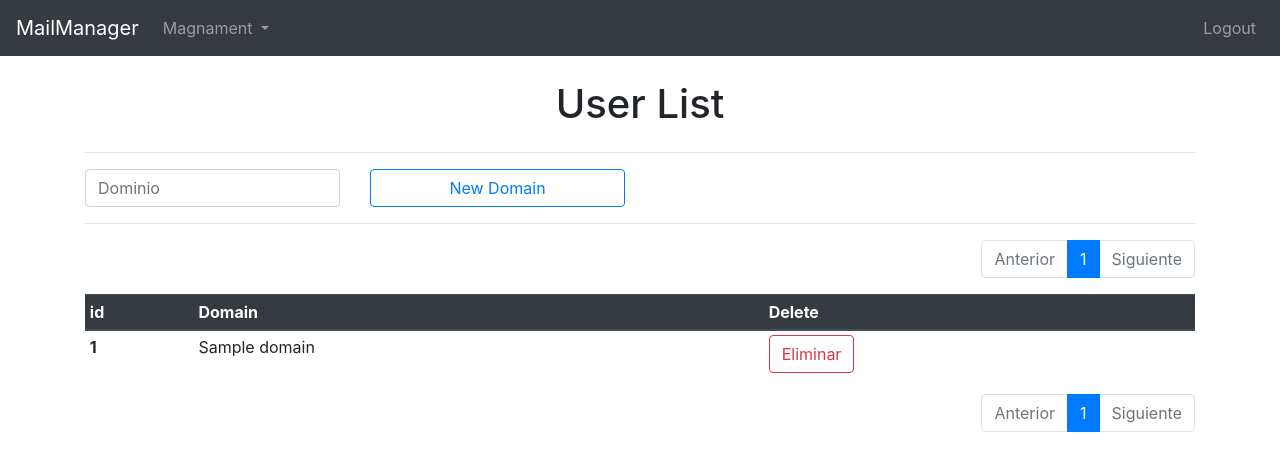
After one commit to ensarman/mailapi, a Django app: page /mail_manager/domains/ in a window 1280 px wide. The commit adds this page. Shown: the top 471 px of the page. Run offline with Django 3.2, Linux system fonts and the light colour scheme; a user stored in the database is signed in; tables that the repository leaves empty hold one stand-in row (values such as "Sample post"); some libraries are stand-ins or nearby versions.

Commit message:
domains and delete domains

```diff
--- /dev/null
+++ b/static/js/delete_modal.js
@@ -0,0 +1,38 @@
+const get_modal = (pk, name, url, csrf_token) => {
+      $('.modal').remove();
+
+      const modal = document.createElement('div');
+      modal.setAttribute('id', `modal-${pk}`);
+      modal.setAttribute('tabindex', '-1');
+      modal.setAttribute('role', 'dialog');
+      modal.setAttribute('aria-labelledby', "ModalLabel");
+      modal.setAttribute('aria-hidden', "true");
+      modal.classList.add("modal", "fade");
+
+      modal.innerHTML = `
+        <div class="modal-dialog">
+          <div class="modal-content">
+            <div class="modal-header">
+              <h5 class="modal-title" id="ModalLabel">Contiramtion</h5>
+              <button type="button" class="close" data-dismiss="modal" aria-label="Close">
+                <span aria-hidden="true">&times;</span>
+              </button>
+            </div>
+            <div class="modal-body">
+              <p>Are You sure to delete <strong>${name}</strong></p>
+            </div>
+            <div class="modal-footer">
+              <form method="post" action="${url}">
+                <input type="hidden" name="csrfmiddlewaretoken" value="${csrf_token}">
+                <button type="button" class="btn btn-outline-secondary" data-dismiss="modal">Close</button>
+                <button type="submit" class="btn btn-outline-primary">Delete</button>
+              </form>
+            </div>
+          </div>
+        </div>
+      `.trim();
+
+      $(modal).on('hidden.bs.modal', function () {
+                $(this).remove();
+            }).modal('show');
+  };
--- a/sys_users/views.py
+++ b/sys_users/views.py
@@ -11,3 +11,4 @@ class LoginView(LoginView):
     template_name = "login.html"
     redirect_authenticated_user = True
     success_url = reverse_lazy("mail:user_list")
+    title = "Login Email Magnament"
--- a/templates/main.html
+++ b/templates/main.html
@@ -7,8 +7,9 @@
         content="width=device-width, user-scalable=no, initial-scale=1.0, maximum-scale=1.0, minimum-scale=1.0">
   <meta http-equiv="X-UA-Compatible" content="ie=edge">
   <link rel="stylesheet" href="{% static 'bootstrap/css/bootstrap.min.css' %}">
-
-  <title>Document</title>
+{% block head %}
+  <title>{{ title }}</title>
+{% endblock %}
 </head>
 <body>
 {% if user.is_authenticated %}
--- a/templates/navbar.html
+++ b/templates/navbar.html
@@ -17,13 +17,12 @@
           Magnament
         </a>
         <div class="dropdown-menu" aria-labelledby="magnamentDropdown">
-          <a class="dropdown-item" href="">domains</a>
+          <a class="dropdown-item" href="{% url 'mail:domain_list' %}">domains</a>
           <a class="dropdown-item" href="{% url 'mail:user_list' %}">users</a>
           <a class="dropdown-item" href="">redirections</a>
           <a class="dropdown-item" href="">aliases</a>
         </div>
       </li>
-
     </ul>
     <ul class="navbar-nav">
       <li class="nav-item">
--- /dev/null
+++ b/templates/virtual/domain_list.html
@@ -0,0 +1,71 @@
+{% extends 'main.html' %}
+{% load static %}
+
+{% block body %}
+  <div class="container">
+    <div class="row">
+      <div class="col-12 text-center">
+        <h1>User List</h1>
+      </div>
+    </div>
+    <hr/>
+    {% if form.errors %}
+      <div class="row">
+        {{ form.errors }}
+      </div>
+    {% endif %}
+    <form method="post">
+      <div class="row">
+        {% csrf_token %}
+        <div class="col-12 col-md-3 mt-2 mt-md-auto">{{ form.name }}</div>
+        <div class="col-12 col-md-3 mt-2 mt-md-auto">
+          <button
+              class="btn btn-outline-primary btn-block"
+              type="submit"
+          >
+            New Domain
+          </button>
+        </div>
+      </div>
+    </form>
+    <hr/>
+    <div class="row">
+      <div class="col-12">
+        {% include 'pagination.html' %}
+        <table class="table table-hover table-sm">
+          <thead class="thead-dark">
+          <tr>
+            <th>id</th>
+            <th>Domain</th>
+            <th>Delete</th>
+          </tr>
+          </thead>
+          <tbody>
+          {% for domain in object_list %}
+            <tr>
+              <th>{{ domain.id }}</th>
+              <td>{{ domain.name }}</td>
+              <td>
+                <button
+                    class="btn btn-outline-danger"
+                    type="submit"
+                    id="button-delete-{{ domain.id }}"
+                    onclick="get_modal({{ domain.id }},'{{ domain.name }}', '{% url 'mail:domain_delete' domain.id %}', '{{ csrf_token }}')"
+                >
+                  Eliminar
+                </button>
+              </td>
+            </tr>
+          {% endfor %}
+          </tbody>
+        </table>
+        {% include 'pagination.html' %}
+      </div>
+    </div>
+  </div>
+
+{% endblock %}
+
+{% block js %}
+  <script src="{% static 'js/delete_modal.js' %}"></script>
+{% endblock %}
--- a/virtual/forms.py
+++ b/virtual/forms.py
@@ -1,5 +1,6 @@
 from django import forms
-from .models import User
+from django.forms.fields import EmailInput
+from .models import User, Domain
 
 class UserForm(forms.ModelForm):
 
@@ -12,7 +13,7 @@ class UserForm(forms.ModelForm):
                 'placeholder': "Password",
                 'autocomplete': "new-password",
             }),
-            'email': forms.TextInput(attrs={'class': 'form-control', 'placeholder': "E-Mail"}),
+            'email': forms.EmailInput(attrs={'class': 'form-control', 'placeholder': "E-Mail"}),
             'domain': forms.Select(attrs={'class': 'custom-select'}),
             'quota': forms.NumberInput(attrs={'class': 'form-control', 'placeholder': 'Quota'})
         }
@@ -20,3 +21,12 @@ class UserForm(forms.ModelForm):
     def __init__(self, *args, **kwargs):
         super(UserForm, self).__init__(*args, **kwargs)
         self.fields['domain'].empty_label = None
+
+
+class DomainForm(forms.ModelForm):
+    class Meta:
+        model = Domain
+        fields = {'name'}
+        widgets = {
+            'name': forms.TextInput(attrs={'class': 'form-control', 'placeholder': 'Dominio'})
+        }
--- a/virtual/models.py
+++ b/virtual/models.py
@@ -1,6 +1,6 @@
 from django.db import models
 from .lib import password
-
+from django.core.validators import RegexValidator
 
 # Create your models here.
 
@@ -14,7 +14,15 @@ Los nombres de las tablas están en plural por el estandar de ISPmail
 
 class Domain(models.Model):
     """Dominos virtuales"""
-    name = models.URLField(max_length=50, unique=True)
+    name = models.TextField(
+        max_length=50,
+        unique=True,
+        validators=(
+            RegexValidator(
+                regex=r'^[a-zA-Z0-9-]*\.[a-z]*$',
+                message="Enter a valid domain name"
+            ),)
+    )
 
     class Meta:
         db_table = 'virtual_domains'
--- a/virtual/urls.py
+++ b/virtual/urls.py
@@ -1,6 +1,32 @@
-from django.urls import path
-from .views import ListUsers
+from django.urls import path, reverse, reverse_lazy
+from django.views.generic import DeleteView
+from .views import BaseList
+from .models import User, Domain, Alias
+from .forms import UserForm, DomainForm
 
 urlpatterns = [
-    path('users', ListUsers.as_view(), name="user_list"),
+    path('users/', BaseList.as_view(
+        model=User,
+        form_class=UserForm,
+        paginate_by=10,
+        success_url='mail:user_list',
+        ordering='-id'
+    ), name="user_list"),
+    path('domains/', BaseList.as_view(
+        model=Domain,
+        form_class=DomainForm,
+        paginate_by=10,
+        success_url='mail:domain_list',
+        ordering='-id'
+    ), name="domain_list"),
+    path('delete_user/<int:pk>', DeleteView.as_view(
+        model=User,
+        success_url='mail:user_list',
+        ), name='user_delete'
+    ),
+    path('delete_domain/<int:pk>', DeleteView.as_view(
+        model=Domain,
+        success_url=reverse_lazy('mail:domain_list'),
+        ), name='domain_delete'
+    ),
 ]
--- a/virtual/views.py
+++ b/virtual/views.py
@@ -1,32 +1,26 @@
-from django.views.generic import ListView, FormView, CreateView
+from django.views.generic import ListView, DeleteView
 from django.views.generic.list import BaseListView, MultipleObjectMixin, MultipleObjectTemplateResponseMixin
-from django.views.generic.edit import FormMixin, ProcessFormView
+from django.views.generic.edit import FormMixin
 from django.contrib.auth.mixins import LoginRequiredMixin
-from django.urls import reverse_lazy, reverse
-from .models import User
-from .forms import UserForm
 
 from django.http import HttpResponse
 
 # Create your views here.
 
 
-class ListUsers(LoginRequiredMixin, ListView, FormMixin):
+class BaseList(LoginRequiredMixin, ListView, FormMixin):
     """Tiene el FormMixin pero tenemos que manejar nosotros el
      procesamiento del Form de otra forma es un dolor de trasero"""
 
+    title = "Email Magnament"
+
     def __init__(self, *args, **kwargs):
-        super(ListUsers, self).__init__(*args, **kwargs)
-        self.success_url = reverse('mail:user_list')
-        self.model = User
-        self.paginate_by = 5
-        self.ordering = '-id'
-        self.form_class = UserForm
+        super(BaseList, self).__init__(*args, **kwargs)
         self.object_list = self.get_queryset()
 
     def get_context_data(self, **kwargs):
         context = super().get_context_data(**kwargs)
-        context['form'] = UserForm
+        context['title'] = self.title
         return context
 
     def post(self, request, *args, **kwargs):
@@ -38,6 +32,7 @@ class ListUsers(LoginRequiredMixin, ListView, FormMixin):
 
     def form_valid(self, form):
         context = super().get_context_data()
+        form.save()
         context['form'] = form
         return self.render_to_response(context=context)
 
```
Also changed, not shown: virtual/migrations/0010_auto_20200524_0841.py (added).
